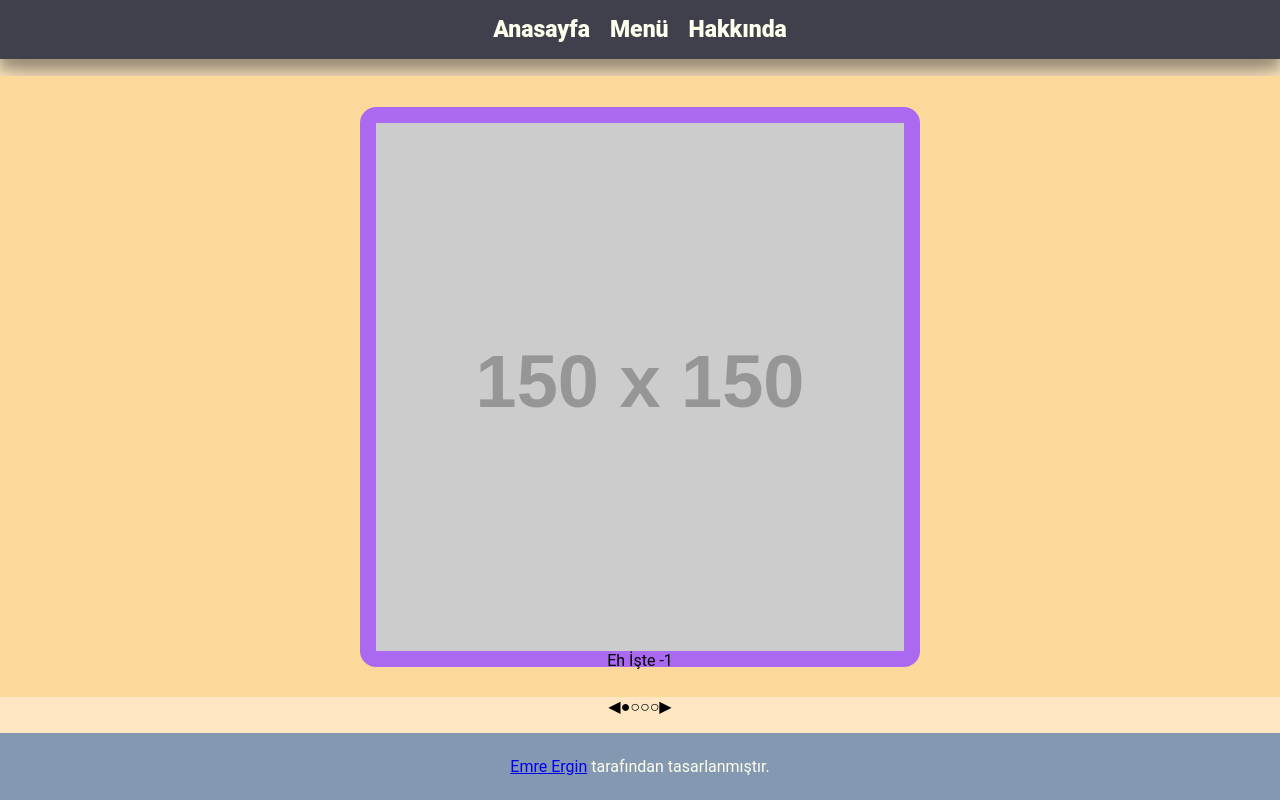
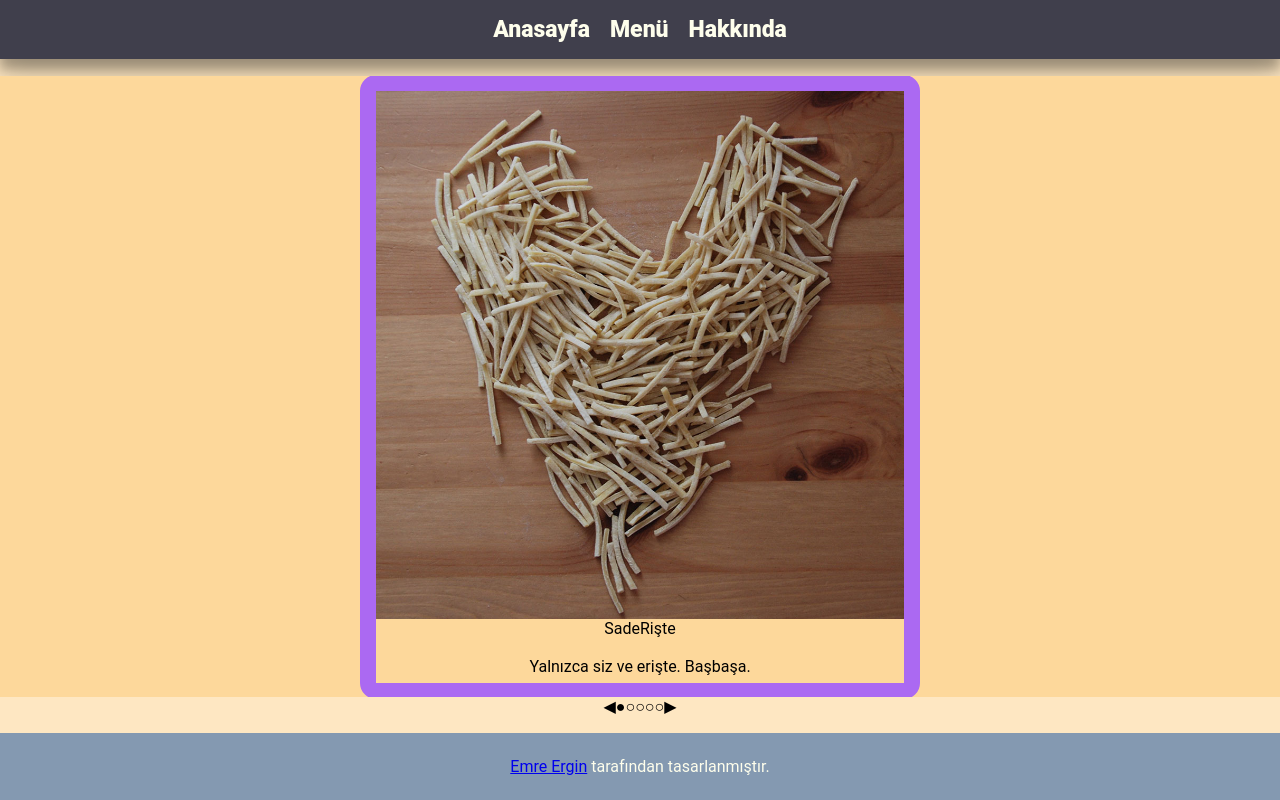
Before and after one commit to emrergin/restoran, a website built with webpack: page dist/index.html in a window 1280 px wide. Both pictures are taken after a click on the item "Menü". Built offline with nearby package versions, Linux system fonts and the light colour scheme; placeholder pictures from the web are drawn by us.

Commit message:
added pictures to the menu. improved navigation

```diff
--- a/src/menuLoad.js
+++ b/src/menuLoad.js
@@ -1,3 +1,9 @@
+import Ceviz from './ceviz.jpg';
+import Havuc from './havuc.jpg'
+import Kes from './kes.jpg';
+import Kalp from './kalp.jpg'
+import Karnabahar from './karnabahar.jpg';
+
 function menuLoad(){
 
 
@@ -8,10 +14,12 @@ function menuLoad(){
   const card2=document.createElement(`div`);
   const card3=document.createElement(`div`)
   const card4=document.createElement(`div`);
+  const card5=document.createElement(`div`);
   card1.classList.add(`menuitem`);
   card2.classList.add(`menuitem`);
   card3.classList.add(`menuitem`);
   card4.classList.add(`menuitem`);
+  card5.classList.add(`menuitem`);
 
 
 
@@ -22,40 +30,45 @@ function menuLoad(){
   const resim2= new Image();
   const resim3= new Image();
   const resim4= new Image();
-  resim1.src=`https://via.placeholder.com/150?text=Eh+İşte+1`;
-  resim2.src=`https://via.placeholder.com/150?text=Eh+İşte+2`;
-  resim3.src=`https://via.placeholder.com/150?text=Eh+İşte+3`;
-  resim4.src=`https://via.placeholder.com/150?text=Eh+İşte+4`;
+  const resim5= new Image();
+  resim1.src=Kalp;
+  resim2.src=Kes;
+  resim3.src=Karnabahar;
+  resim4.src=Ceviz;
+  resim5.src=Havuc;
 
   const yazi1=document.createElement(`span`);
   const yazi2=document.createElement(`span`);
   const yazi3=document.createElement(`span`);
   const yazi4=document.createElement(`span`);
-  yazi1.textContent="Eh İşte -1";
-  yazi2.textContent="Eh İşte -2";
-  yazi3.textContent="Eh İşte -3";
-  yazi4.textContent="Eh İşte -4";
+  const yazi5=document.createElement(`span`);
+  yazi1.innerHTML ="SadeRişte<br/><br/> Yalnızca siz ve erişte. Başbaşa.";
+  yazi2.innerHTML ="Keşişte<br/><br/> Bolu yöresinden kurutulmuş yoğurtla süslenmiş erişte.";
+  yazi3.innerHTML ="Eh İşte<br/><br/> Bunu biz pek sevmiyoruz, ama misafirlerimiz soruyorlar.";
+  yazi4.innerHTML ="Cevişte<br/><br/> Kendi bahçemizin cevizleriyle yaptığımız erişte.";
+  yazi5.innerHTML ="Çocuk Menüsü<br/> <br /> Çocuklar havuç seviyorlar diye bir duyum aldık.";
 
 
   card1.appendChild(resim1);
   card2.appendChild(resim2);
   card3.appendChild(resim3);
   card4.appendChild(resim4);
+  card5.appendChild(resim5);
   card1.appendChild(yazi1);
   card2.appendChild(yazi2);
   card3.appendChild(yazi3);
   card4.appendChild(yazi4);
+  card5.appendChild(yazi5);
   allSlides[0]=card1;
   allSlides[1]=card2;
   allSlides[2]=card3;
   allSlides[3]=card4;
+  allSlides[4]=card5;
 
 
   const menuGenel=document.createElement('div');
   menu.appendChild(allSlides[activeSlide]);
-  // menu.appendChild(card2);
-  // menu.appendChild(card3);
-  // menu.appendChild(card4);
+
   menuGenel.appendChild(menu);
 
   const imageNav= document.createElement(`div`);
@@ -67,15 +80,50 @@ function menuLoad(){
   rightNav.textContent=`▶`
   rightNav.addEventListener("click", navForward);
   rightNav.classList.add(`smallButton`);
-  const navText=document.createElement(`span`);
+  const navCircle1=document.createElement(`span`);
 
-  navText.textContent=blackDot();
+  const navCircle2=document.createElement(`span`);
+  const navCircle3=document.createElement(`span`);
+  const navCircle4=document.createElement(`span`);
+  const navCircle5=document.createElement(`span`);
+
+  navCircle1.cell=`0`;
+  navCircle2.cell=`1`;
+  navCircle3.cell=`2`;
+  navCircle4.cell=`3`;
+  navCircle5.cell=`4`;
+
+  navCircle1.addEventListener("click", selectImage);
+  navCircle2.addEventListener("click", selectImage);
+  navCircle3.addEventListener("click", selectImage);
+  navCircle4.addEventListener("click", selectImage);
+  navCircle5.addEventListener("click", selectImage);
+
+  navCircle1.classList.add(`smallButton`);
+  navCircle2.classList.add(`smallButton`);
+  navCircle3.classList.add(`smallButton`);
+  navCircle4.classList.add(`smallButton`);
+  navCircle5.classList.add(`smallButton`);
+
+
+
+  navCircle1.cell=0;
+  navCircle2.cell=1;
+  navCircle3.cell=2;
+  navCircle4.cell=3;
+  navCircle5.cell=4;
+
+  blackDot();
 
   let slideInterval=setInterval(navForward, 5000);
 
 
   imageNav.appendChild(leftNav);
-  imageNav.appendChild(navText);
+  imageNav.appendChild(navCircle1);
+  imageNav.appendChild(navCircle2);
+  imageNav.appendChild(navCircle3);
+  imageNav.appendChild(navCircle4);
+  imageNav.appendChild(navCircle5);
   imageNav.appendChild(rightNav);
   imageNav.classList.add(`unselectable`);
 
@@ -85,24 +133,39 @@ function menuLoad(){
   return menuGenel;
 
   function navForward(){
-    activeSlide=(activeSlide+1)%4;
+    activeSlide=(activeSlide+1)%5;
     menu.removeChild(menu.firstChild);
     menu.appendChild(allSlides[activeSlide]);
-    navText.textContent=blackDot();
+    blackDot();
+    clearInterval(slideInterval);
+    slideInterval=setInterval(navForward, 5000);
   }
 
   function navBackward(){
     activeSlide=(activeSlide-1);
-    if (activeSlide===-1){activeSlide=3;}
+    if (activeSlide===-1){activeSlide=4;}
     menu.removeChild(menu.firstChild);
     menu.appendChild(allSlides[activeSlide]);
-    navText.textContent=blackDot();
+    blackDot();
+    clearInterval(slideInterval);
+    slideInterval=setInterval(navForward, 5000);
   }
 
   function blackDot(){
-    let navString=`○○○○`;
-    navString=navString.substring(0,activeSlide) + `●`+ navString.substring(activeSlide+1);
-    return navString;
+    if (activeSlide===0){navCircle1.textContent=`●`;}else{navCircle1.textContent=`○`;}
+    if (activeSlide===1){navCircle2.textContent=`●`;}else{navCircle2.textContent=`○`;}
+    if (activeSlide===2){navCircle3.textContent=`●`;}else{navCircle3.textContent=`○`;}
+    if (activeSlide===3){navCircle4.textContent=`●`;}else{navCircle4.textContent=`○`;}
+    if (activeSlide===4){navCircle5.textContent=`●`;}else{navCircle5.textContent=`○`;}
+  }
+
+  function selectImage(e){
+    activeSlide=e.target.cell;
+    menu.removeChild(menu.firstChild);
+    menu.appendChild(allSlides[activeSlide]);
+    blackDot();
+    clearInterval(slideInterval);
+    slideInterval=setInterval(navForward, 5000);
   }
 
 }
--- a/src/style.css
+++ b/src/style.css
@@ -139,7 +139,7 @@ li{
     border-radius: 2vmin;
     border: 2vmin solid #AB69F2;
     /* width: 100vw; */
-    height: 70vh;
+    height: 78vh;
     width: 70vh;
 }
 
@@ -221,9 +221,7 @@ li{
     flex-wrap: wrap;
     }
 
-    .menuitem{
-        width: 45%;
-    }
+
 
     #footer{
         font-size:1rem;
```
Also changed, not shown: README.md, dist/0874e36000fc9367a108.jpg (added), dist/481ebbea4f9ca6bd18b3.jpg (added), dist/7ba217389d8e62f8aa6e.jpg (added), dist/b3f4a7976cb23b18297f.jpg (added), dist/e1a4532ba7e6b8901878.jpg (added), dist/main.js, src/ceviz.jpg (added), src/havuc.jpg (added), src/kalp.jpg (added), src/karnabahar.jpg (added), src/kes.jpg (added).
